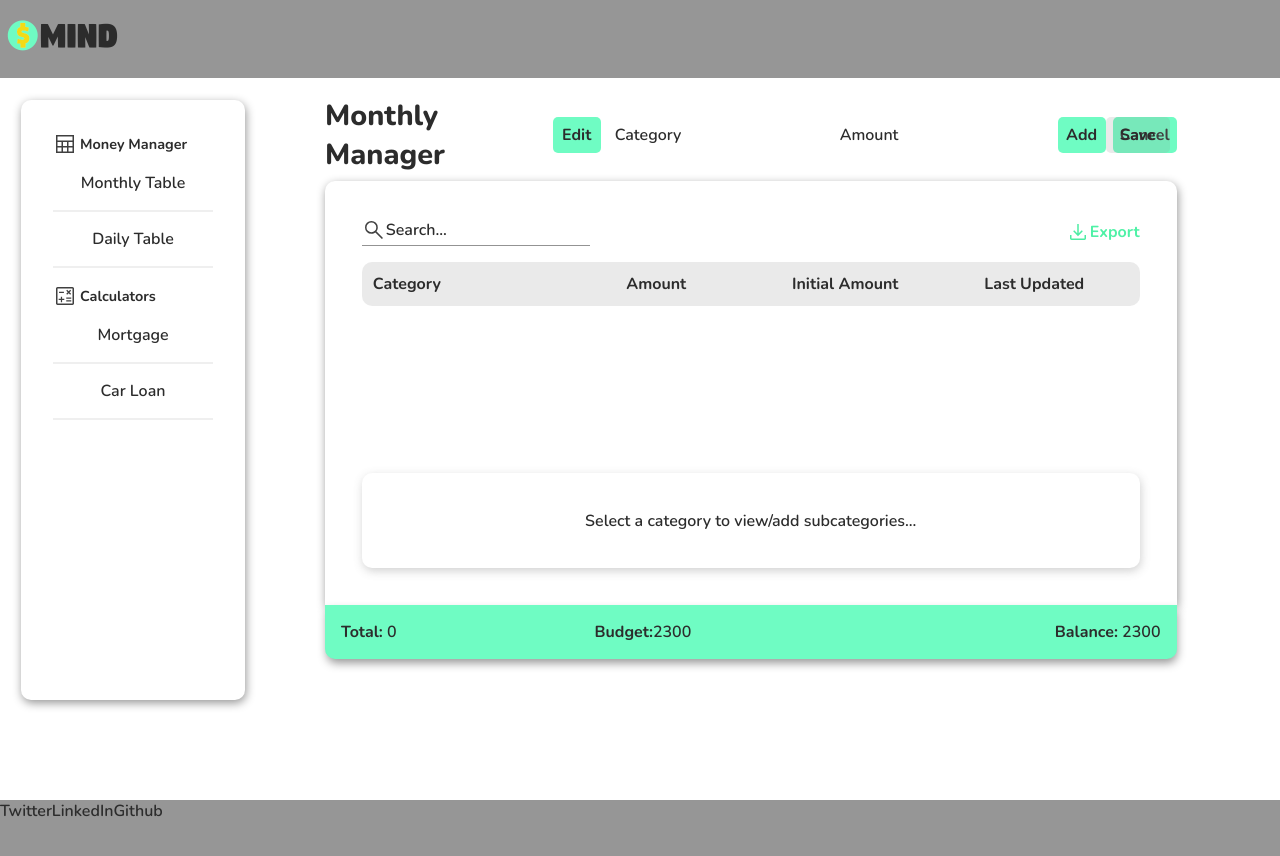
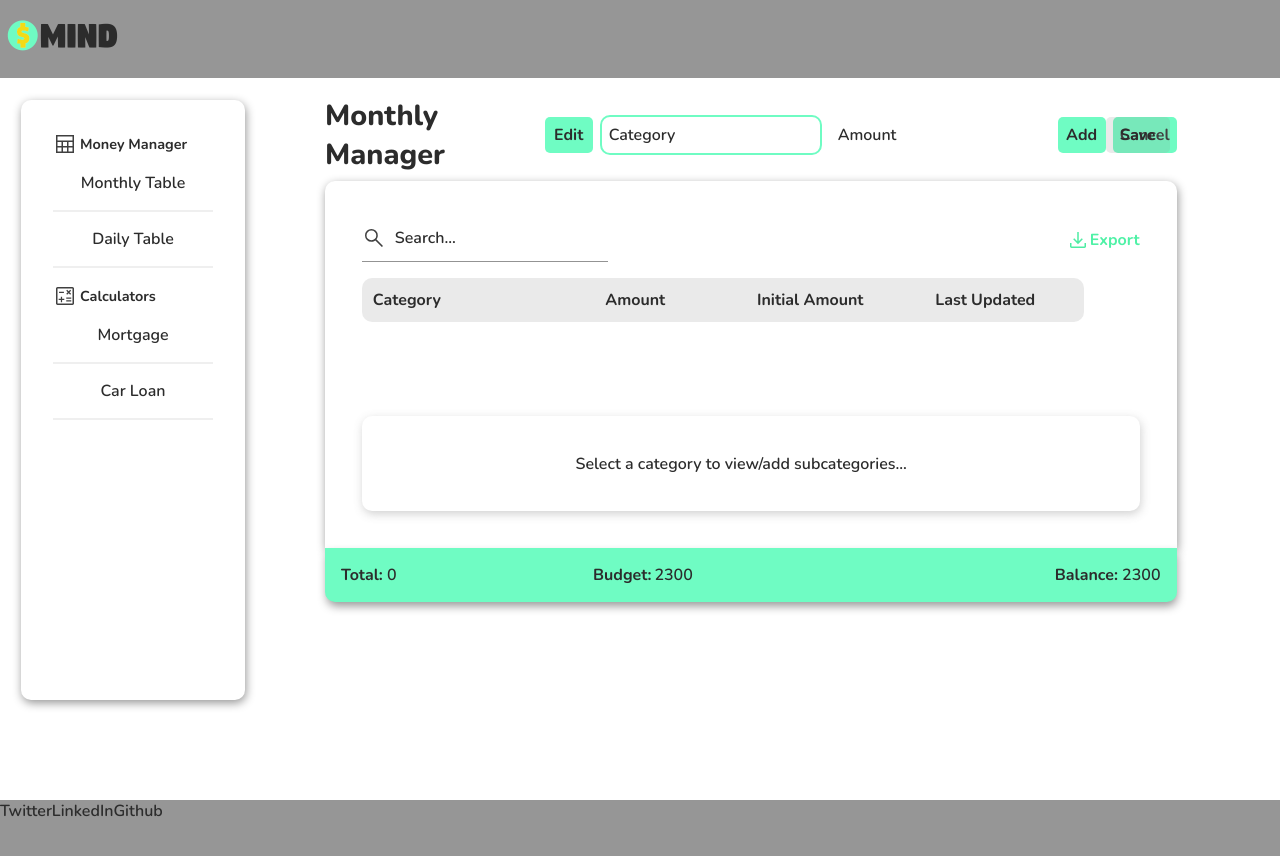
Before and after one commit to MtheMartian/moneymind, a React (Vite) app: page /manager in a window 1280 px wide. Both pictures are taken after a click on the button "Insert". Shown: the top 856 px of the page. Built offline with nearby package versions, Linux system fonts and the light colour scheme.

Commit message:
in progress...

```diff
--- a/src/pages/manager/components/custom-table/CustomTable.tsx
+++ b/src/pages/manager/components/custom-table/CustomTable.tsx
@@ -72,9 +72,9 @@ function CustomTableBottom(props: {tableMap: TypeCustomTable["categoryMap"] | nu
   return(
     <div id="custom-table-bottom">
       <p><span style={{fontWeight: 700}}>Total:</span> {grandTotal}</p>
-      <div>
+      <div className="custom-table-bottom-budget-wrapper">
         <label style={{fontWeight: 700}}>Budget:</label>
-        <input type="text" inputMode="numeric" pattern='[0-9]*'
+        <input id="budget-input" type="text" inputMode="numeric" pattern='[0-9]*'
                 placeholder='Budget' value={budgetInputValue}
                   ref={budgetInput} onChange={updateInput}
                     disabled={props.toggleEdit ? undefined : true}/>
@@ -128,9 +128,9 @@ function SubCategoryCell(props:{id: string, subcategory: string, amount: number,
 
   return(
     <div className={`custom-table-body-cell subcategory-cell ${props.toggleEdit ? null : "disable-hover"}`}>
-      <input type="text" value={subcategoryValue}
+      <input type="text" className="cell-inputs" value={subcategoryValue}
               disabled={props.toggleEdit ? undefined : true} onChange={subcategoryUpdate} />
-      <input type="text" inputMode="numeric" pattern='[0-9]*' value={amountValue}
+      <input type="text" className="cell-inputs" inputMode="numeric" pattern='[0-9]*' value={amountValue}
               disabled={props.toggleEdit ? undefined : true} onChange={amountUpdate} />
       {props.toggleEdit ?
       <div className="custom-table-body-cell-options">
@@ -211,18 +211,18 @@ function SubCategory(props: {tableMap: TypeCustomTable["categoryMap"] | null,
       {addSubcategoryForm ?
       <div className="overlay">
         <div id="add-subcategory-form">
-          <p>Add Entry</p>
+          <h3>Add Entry</h3>
           <div>
-            <label>Entry</label>
-            <input type="text" placeholder="SubCategory" ref={subCategoryInput}/>
+            <label>Entry:</label>
+            <input type="text" placeholder="SubCategory" autoFocus ref={subCategoryInput} />
           </div>
           <div>
-            <label>Amount</label>
+            <label>Amount:</label>
             <input type="number" placeholder="Amount" ref={amountInput}/>
           </div>
-          <div>
-            <button onClick={addButtonHandler}>Add</button>
-            <button onClick={displayAddSubCategoryForm}>Cancel</button>
+          <div id="add-subcategory-form-options">
+            <button className="manager-buttons" onClick={addButtonHandler}>Add</button>
+            <button className="manager-buttons" onClick={displayAddSubCategoryForm}>Cancel</button>
           </div>
         </div>
       </div> : null}
@@ -323,9 +323,9 @@ function CustomTableBodyCell(props:{id: string, category: string, amount: number
     <div data-id={props.id} className="custom-table-body-cell non-subcategory-cell clickable "
           style={{boxShadow: highlightCell(props.amount)}}
             onClick={props.toggleEdit ? undefined : props.displaySubCategories}>
-      <input type="text" value={categoryValue}
+      <input type="text" className="cell-inputs" value={categoryValue}
               disabled={props.toggleEdit ? undefined : true} onChange={categoryUpdate} />
-      <input type="text" inputMode="numeric" pattern='[0-9]*' value={amountValue}
+      <input type="text" className="cell-inputs" inputMode="numeric" pattern='[0-9]*' value={amountValue}
               disabled={props.toggleEdit ? undefined : true} onChange={amountUpdate} />
       {props.toggleEdit ?
         <div className="custom-table-body-cell-options">
@@ -412,19 +412,21 @@ function CustomTableBody(props: {tableMap: TypeCustomTable["categoryMap"] | null
         </button>
       </div>
       <div id="custom-table-body-content">
-        <div id="custom-table-body-cells">
+        <div id="custom-table-body-cells-wrapper">
           <div id="custom-table-body-sections">
             <p>Category</p>
             <p>Amount</p>
             <p>Initial Amount</p>
             <p>Last Updated</p>
           </div>
+          <div id="custom-table-body-cells">
             {categories.map((category) =>
               <CustomTableBodyCell id={category[0]} category={category[1].category} amount={totalAmount(category[0], category[1].totalAmount)}
               budget={props.budget} tableMap={props.tableMap} setTableMap={props.setTableMap}
               displaySubCategories={displaySubcategories} toggleEdit={props.toggleEdit} key={category[0]} setChange={props.setChange}
               addToStack={props.addToStack} subCategoryMap={props.subcategoryMap} setCategoryId={setCategoryId} />
             )}
+          </div>
         </div>
         <SubCategory tableMap={props.tableMap} toggleEdit={props.toggleEdit}
                       categoryId={categoryId} setSubcategoryMap={props.setSubcategoryMap}
@@ -564,7 +566,7 @@ function CustomTable(props: {title: string, tableUse: string, stack: Stack<any>,
           <button onClick={displayEditOptions} className="manager-buttons">Edit</button>
           {toggleInsert ?
           <div id="custom-table-insert">
-            <input type="text" placeholder="Category" ref={categoryInput} />
+            <input type="text" placeholder="Category" autoFocus ref={categoryInput} />
             <input type="number" placeholder="Amount" ref={amountInput} />
             <div id="custom-table-insert-options">
               <button onClick={insertButtonHandler} className="manager-buttons">Add</button>
--- a/src/pages/manager/components/custom-table/custom-table.css
+++ b/src/pages/manager/components/custom-table/custom-table.css
@@ -121,10 +121,10 @@
   display: grid;
   grid-template-columns: repeat(auto-fill, minmax(30em, 1fr));
   width: 100%;
-  gap: 10em;
+  gap: 5em;
 }
 
-#custom-table-body-cells{
+#custom-table-body-cells-wrapper{
   display: flex;
   flex-direction: column;
   align-items: flex-start;
@@ -133,11 +133,24 @@
   min-width: 100px;
 }
 
+#custom-table-body-cells{
+  display: flex;
+  flex-direction: column;
+  align-items: flex-start;
+  justify-content: flex-start;
+  gap: 7px;
+  width: 100%;
+  max-height: 50vh;
+  overflow-y: auto;
+  overflow-x: hidden;
+  padding-right: 3.5em;
+}
+
 #custom-table-body-sections{
   display: grid;
   grid-template-columns: var(--custom-table-grid);
   padding: 11px;
-  width: 100%;
+  width: calc(100% - 3.5em);
   background-color: rgba(150, 150, 150, 0.2);
   border-radius: var(--custom-table-radius);
   font-weight: 700;
@@ -196,6 +209,7 @@
   bottom: 0;
   display: grid;
   place-items: center;
+  z-index: 2;
 }
 
 /* Custom Table Body SubCategory */
@@ -214,14 +228,17 @@
 
 #custom-table-body-subcategory-content{
   border-radius: var(--custom-table-radius);
-  padding: 2.3em;
+  padding: 2.3em 3.5em 2.3em 2.3em;
   box-shadow: 1px 3px 10px rgba(102, 102, 102, 0.3);
   display: flex;
   flex-direction: column;
   align-items: center;
-  justify-content: center;
+  justify-content: flex-start;
   gap: 7px;
   width: 100%;
+  max-height: 50vh;
+  overflow-y: auto;
+  overflow-x: hidden;
 }
 
 .subcategory-cell{
@@ -238,8 +255,15 @@
   border: 2px solid rgb(102, 102, 102);
   background-color: white;
   border-radius: var(--custom-table-radius);
-  padding: 7px;
+  padding: 1em;
   min-height: 10em;
+}
+
+#add-subcategory-form-options{
+  display: flex;
+  align-items: center;
+  justify-content: center;
+  gap: 7px;
 }
 
 /* ------- Custom Table Bottom ------- */
@@ -255,3 +279,14 @@
   box-shadow: 1px 5px 10px -1px rgb(150, 150, 150);
   border-top: none;
 }
+
+.custom-table-bottom-budget-wrapper{
+  display: flex;
+  align-items: center;
+  justify-content: center;
+  gap: 3px;
+}
+
+#budget-input:enabled{
+  border-bottom: 1px solid black;
+}
--- a/src/pages/manager/manager.css
+++ b/src/pages/manager/manager.css
@@ -25,6 +25,16 @@ input[type=number]{
   appearance: textfield;
 }
 
+input:not(.cell-inputs, #budget-input){
+  border-radius: var(--custom-table-radius);
+  padding: 7px;
+  border: 2px solid transparent;
+}
+
+input:focus:not(.cell-inputs, #budget-input){
+  border: 2px solid rgb(111, 252, 195);
+}
+
 .overlay{
   position: fixed;
   top: 0;
@@ -34,6 +44,7 @@ input[type=number]{
   display: grid;
   place-items: center;
   background-color: rgba(0, 0, 0, 0.7);
+  z-index: 101;
 }
 
 .manager-buttons{
```
Lines whose indentation alone changed are shown as unchanged.
